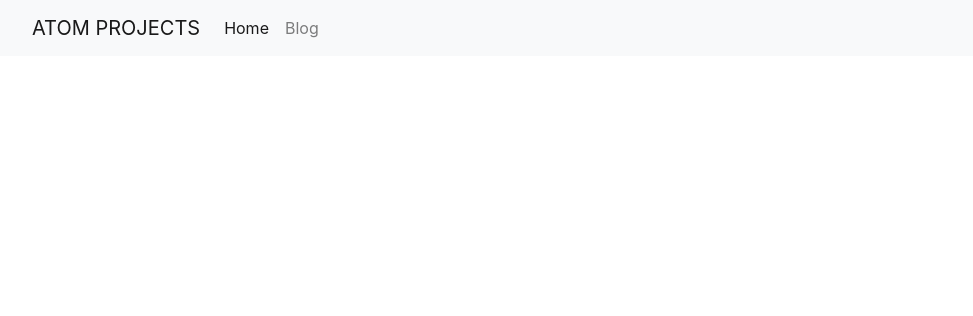
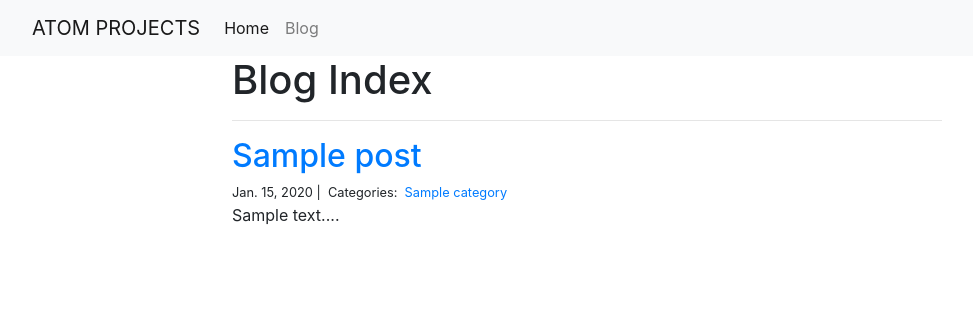
Before and after one commit to vbhusan/atompro, a Django app: template templates/blog_index.html in a window 1280 px wide. Shown: the top 316 px of the page, without its empty margins (53-1026 px from the left). Run offline with Django 3.2, Linux system fonts and the light colour scheme; the template is opened without the code that fills it: most values are stand-ins (such as "Sample title", 1, 10 or a date in 2020); some libraries are stand-ins or nearby versions.

Commit message:
added blog app

```diff
--- a/atom/settings.py
+++ b/atom/settings.py
@@ -14,7 +14,6 @@ import os
 
 # Build paths inside the project like this: os.path.join(BASE_DIR, ...)
 BASE_DIR = os.path.dirname(os.path.dirname(os.path.abspath(__file__)))
-PROJECT_DIR = os.path.dirname(os.path.abspath(__file__))
 
 
 # Quick-start development settings - unsuitable for production
@@ -38,7 +37,8 @@ INSTALLED_APPS = [
     'django.contrib.sessions',
     'django.contrib.messages',
     'django.contrib.staticfiles',
-    'project'
+    'project',
+    'blog',
 ]
 
 MIDDLEWARE = [
--- a/atom/urls.py
+++ b/atom/urls.py
@@ -18,8 +18,10 @@ from django.urls import path, include
 from . import settings
 from django.conf.urls.static import static
 
+
 urlpatterns = [
     path('admin/', admin.site.urls),
-    path("", include("project.urls")),
+    path('', include('project.urls')),
+    path('blog/', include('blog.urls')),
 
 ]+static(settings.MEDIA_URL, document_root=settings.MEDIA_ROOT)
--- a/project/models.py
+++ b/project/models.py
@@ -5,7 +5,7 @@ class Project(models.Model):
     title= models.CharField(max_length=100)
     description = models.TextField()
     technology = models.CharField(max_length=20)
-    image = models.ImageField(upload_to='pic', verbose_name='projects_pic')
+    image = models.ImageField(upload_to='pic', verbose_name='Project Image')
 
     def __str__(self):
         return self.title
--- a/project/urls.py
+++ b/project/urls.py
@@ -2,6 +2,6 @@ from django.urls import path
 from . import views
 
 urlpatterns = [
-    path("", views.project_index, name="project_index"),
-    path("<int:pk>", views.project_detail, name="project_detail"),
+    path('', views.project_index, name='project_index'),
+    path('<int:pk>', views.project_detail, name='project_detail'),
 ]
--- a/templates/base.html
+++ b/templates/base.html
@@ -13,7 +13,7 @@
               <a class="nav-link" href="{% url 'project_index' %}">Home</a>
             </li>
             <li class="nav-item">
-              <a class="nav-link" href="{% url 'project_index' %}">Blog</a>
+              <a class="nav-link" href="{% url 'blog_index' %}">Blog</a>
             </li>
           </ul>
         </div>
--- a/templates/blog_index.html
+++ b/templates/blog_index.html
@@ -1,2 +1,20 @@
-{% extends 'base.html' %}
-{% block page_content %}{% endblock %}
+{% extends "base.html" %}
+  {% block page_content %}
+  <div class="col-md-8 offset-md-2">
+      <h1>Blog Index</h1>
+      <hr>
+      {% for post in posts %}
+      <h2><a href="{% url 'blog_detail' post.pk%}">{{ post.title }}</a></h2>
+      <small>
+          {{ post.created_on.date }} |&nbsp;
+         Categories:&nbsp;
+         {% for category in post.categories.all %}
+         <a href="{% url 'blog_category' category.name %}">
+             {{ category.name }}
+         </a>&nbsp;
+         {% endfor %}
+     </small>
+     <p>{{ post.body | slice:":400" }}...</p>
+     {% endfor %}
+ </div>
+ {% endblock %}
```
Also changed, not shown: db.sqlite3.
